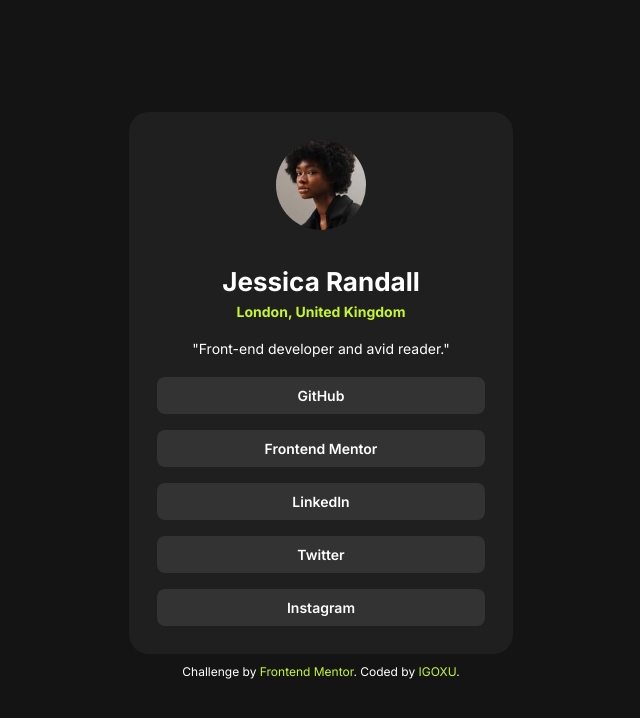
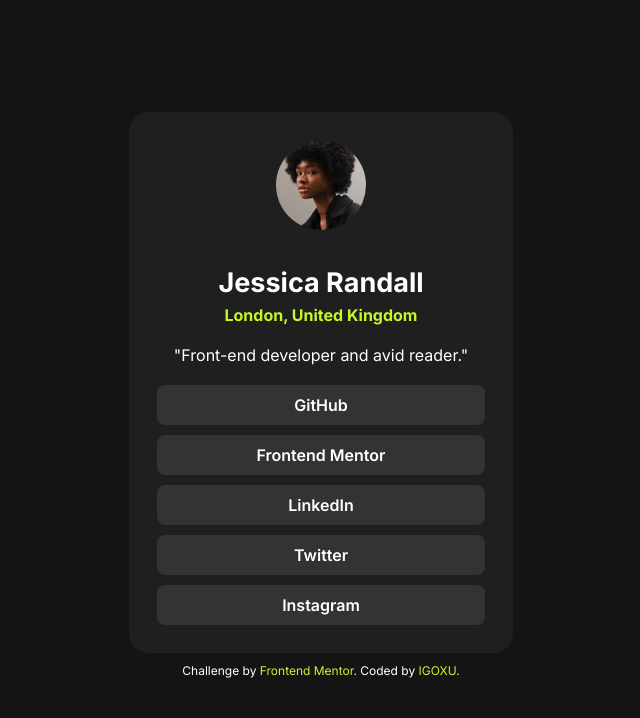
Before and after one commit to IGOXU/social-links-profile, a plain HTML site: page src/index.html in a window 1280 px wide. Shown: the whole page, without its empty margins (319-959 px from the left). Drawn offline with Linux system fonts and the light colour scheme.

```diff
--- a/src/css/style.css
+++ b/src/css/style.css
@@ -5,8 +5,8 @@
 	--clr-Grey-800: hsl(0, 0%, 12%);
 	--clr-Grey-900: hsl(0, 0%, 8%);
 
-	--font-size-1: 2.6rem;
-	--font-size-normal: 1.4rem;
+	--font-size-1: 2.7rem;
+	--font-size-normal: 1.6rem;
 }
 
 *,
@@ -46,7 +46,7 @@ a {
 	display: grid;
 	font-size: var(--font-size-normal);
 	gap: 2rem;
-	max-width: 384px;
+	max-width: 38.4rem;
 	padding: 2.8rem;
 	text-align: center;
 	width: 90vw;
@@ -62,14 +62,17 @@ a {
 	.card__header {
 		margin-top: 1.6rem;
 
-		h1 {
+		.card__title {
 			font-size: var(--font-size-1);
 		}
 
-		h2 {
+		.card__subtitle {
 			font-size: var(--font-size-normal);
-			color: var(--clr-Green);
 			margin-top: 0.6rem;
+
+			&.card__subtitle--green {
+				color: var(--clr-Green);
+			}
 		}
 
 		p {
@@ -84,7 +87,7 @@ a {
 
 	.card__links {
 		display: grid;
-		gap: 1.6rem;
+		gap: 1rem;
 		cursor: pointer;
 
 		.card__link {
--- a/src/index.html
+++ b/src/index.html
@@ -23,8 +23,8 @@
       <img src="./assets/images/avatar-jessica.jpeg" alt="avatar-jessica" />
 
       <div class="card__header">
-        <h1>Jessica Randall</h1>
-        <h2>London, United Kingdom</h2>
+        <h1 class="card__title">Jessica Randall</h1>
+        <h2 class="card__subtitle card__subtitle--green">London, United Kingdom</h2>
         <p>Front-end developer and avid reader.</p>
       </div>
 
```
Also changed, not shown: 1 other file.
